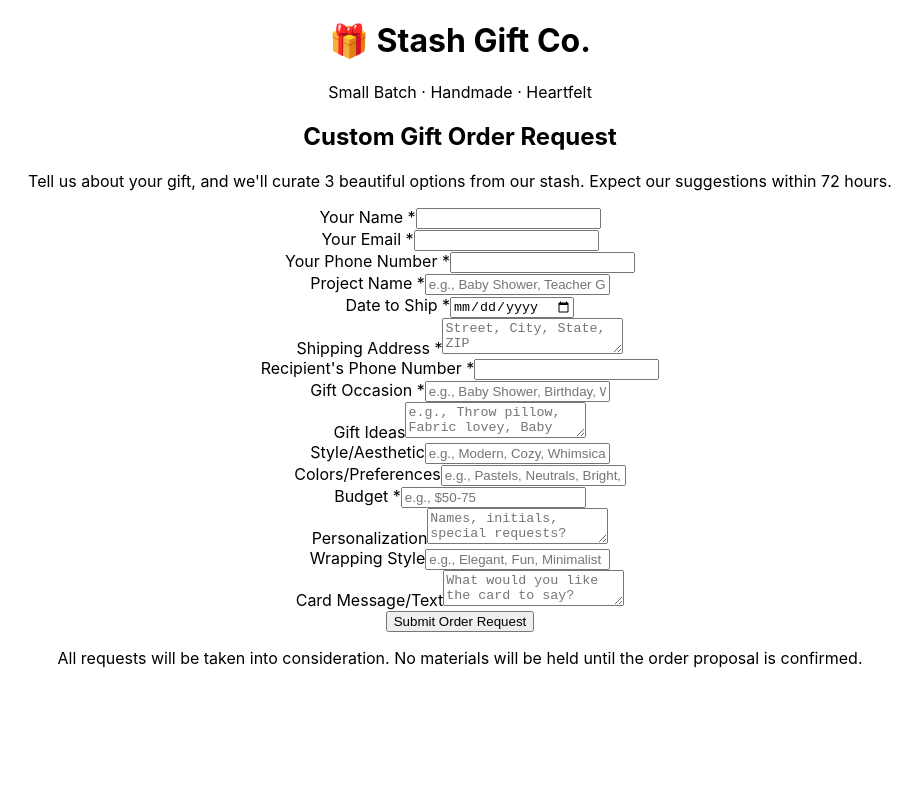
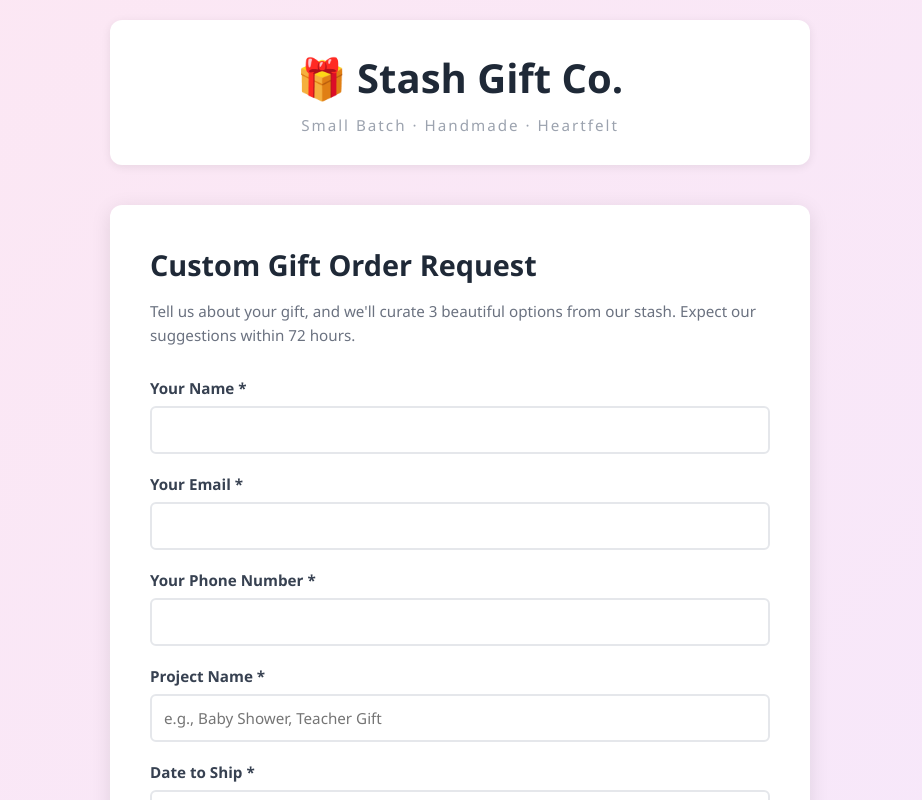
Before and after one commit to Polish-in-a-Year/stashgiftco, a React (Create React App) app: page / in a window 1280 px wide. Shown: the top 800 px of the page, without its empty margins (180-1102 px from the left). Built offline with nearby package versions, Linux system fonts and the light colour scheme.

Commit message:
Update styling with logo

```diff
--- a/src/App.css
+++ b/src/App.css
@@ -1,38 +1,138 @@
-.App {
-  text-align: center;
+
+* {
+  margin: 0;
+  padding: 0;
+  box-sizing: border-box;
 }
 
-.App-logo {
-  height: 40vmin;
-  pointer-events: none;
+body {
+  font-family: 'Segoe UI', Tahoma, Geneva, Verdana, sans-serif;
+  background: linear-gradient(135deg, #fce7f3 0%, #f3e8ff 100%);
+  min-height: 100vh;
+  padding: 20px;
 }
 
-@media (prefers-reduced-motion: no-preference) {
-  .App-logo {
-    animation: App-logo-spin infinite 20s linear;
-  }
+.App {
+  max-width: 700px;
+  margin: 0 auto;
 }
 
-.App-header {
-  background-color: #282c34;
-  min-height: 100vh;
+.header {
+  text-align: center;
+  margin-bottom: 40px;
+  background: white;
+  padding: 30px;
+  border-radius: 12px;
+  box-shadow: 0 2px 10px rgba(0, 0, 0, 0.08);
+}
+
+.logo-img {
+  height: 80px;
+  margin-bottom: 20px;
+  display: block;
+  margin-left: auto;
+  margin-right: auto;
+}
+
+.header h1 {
+  font-size: 2.5em;
+  color: #1f2937;
+  margin-bottom: 10px;
+}
+
+.header p {
+  color: #9ca3af;
+  font-size: 0.95em;
+  letter-spacing: 2px;
+}
+
+.container {
+  background: white;
+  padding: 40px;
+  border-radius: 12px;
+  box-shadow: 0 4px 20px rgba(0, 0, 0, 0.1);
+}
+
+.container h2 {
+  color: #1f2937;
+  margin-bottom: 15px;
+  font-size: 1.8em;
+}
+
+.note {
+  color: #6b7280;
+  margin-bottom: 30px;
+  line-height: 1.6;
+  font-size: 0.95em;
+}
+
+.form {
   display: flex;
   flex-direction: column;
-  align-items: center;
-  justify-content: center;
-  font-size: calc(10px + 2vmin);
-  color: white;
+  gap: 20px;
 }
 
-.App-link {
-  color: #61dafb;
+.form-group {
+  display: flex;
+  flex-direction: column;
 }
 
-@keyframes App-logo-spin {
-  from {
-    transform: rotate(0deg);
-  }
-  to {
-    transform: rotate(360deg);
-  }
+.form-group label {
+  font-weight: 600;
+  color: #374151;
+  margin-bottom: 8px;
+  font-size: 0.95em;
 }
+
+.form-group input,
+.form-group textarea {
+  padding: 12px;
+  border: 2px solid #e5e7eb;
+  border-radius: 6px;
+  font-size: 0.95em;
+  font-family: inherit;
+  transition: border-color 0.3s;
+}
+
+.form-group input:focus,
+.form-group textarea:focus {
+  outline: none;
+  border-color: #f472b6;
+  box-shadow: 0 0 0 3px rgba(244, 114, 182, 0.1);
+}
+
+.form-group textarea {
+  resize: vertical;
+  min-height: 80px;
+}
+
+.submit-btn {
+  background: linear-gradient(135deg, #f472b6 0%, #ec4899 100%);
+  color: white;
+  padding: 14px 28px;
+  border: none;
+  border-radius: 6px;
+  font-size: 1em;
+  font-weight: 600;
+  cursor: pointer;
+  transition: transform 0.2s, box-shadow 0.2s;
+  margin-top: 10px;
+}
+
+.submit-btn:hover {
+  transform: translateY(-2px);
+  box-shadow: 0 8px 20px rgba(244, 114, 182, 0.3);
+}
+
+.submit-btn:active {
+  transform: translateY(0);
+}
+
+.footer-note {
+  color: #9ca3af;
+  font-size: 0.85em;
+  margin-top: 30px;
+  text-align: center;
+  padding-top: 20px;
+  border-top: 1px solid #e5e7eb;
+}
```
